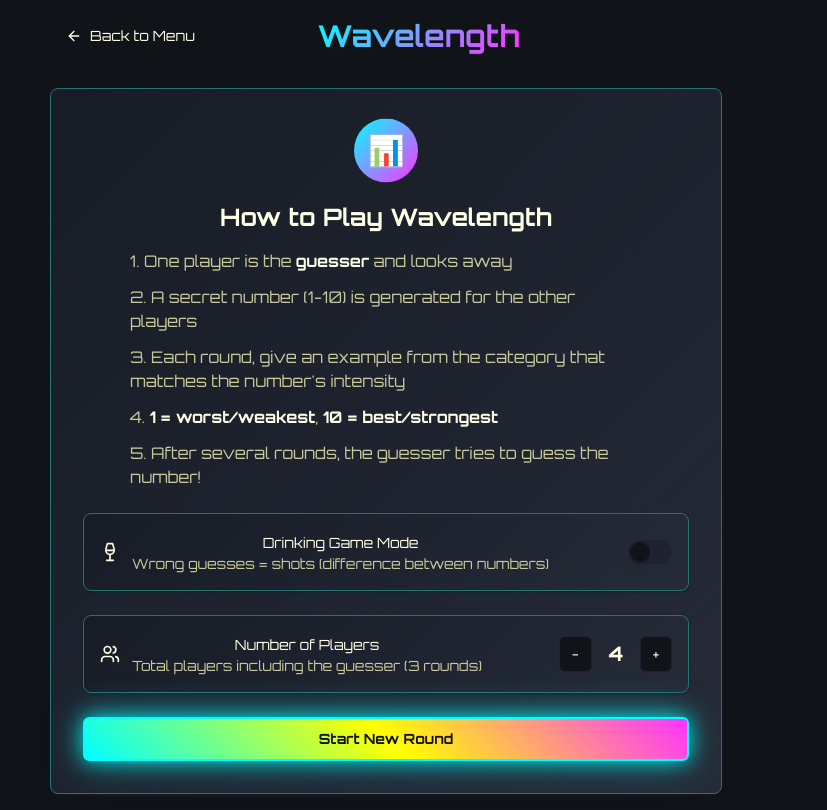
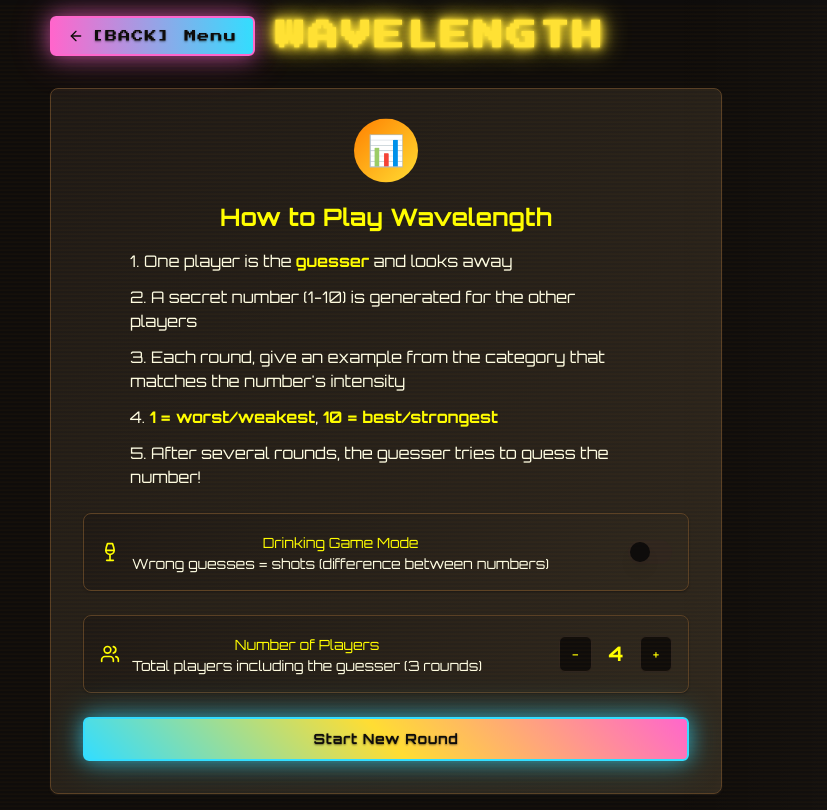
Before and after one commit to sambramahuang/chaoticgood, a React (Vite) app: page /wavelength in a window 1280 px wide. Shown: the whole page, without its empty margins (254-1081 px from the left). Built offline with nearby package versions, Linux system fonts and the light colour scheme.

Commit message:
Refine retro game aesthetic
Update the app's visual design to match the provided image.

```diff
--- a/src/index.css
+++ b/src/index.css
@@ -2,114 +2,101 @@
 @tailwind components;
 @tailwind utilities;
 
-/* Retro 90s Gaming Design System */
+/* Retro 90s Gaming Design System - Cozy Gaming Room Aesthetic */
 
 @layer base {
   :root {
-    --background: 220 20% 8%;
-    --foreground: 60 100% 95%;
+    /* Base Colors - Warm, dim gaming room lighting */
+    --background: 15 10 5;  /* Deep warm black */
+    --foreground: 255 240 220; /* Warm CRT glow */
 
-    --card: 220 25% 12%;
-    --card-foreground: 60 100% 95%;
+    --card: 25 15 10; /* Dark warm card background */
+    --card-foreground: 255 240 220;
 
-    --popover: 220 30% 10%;
-    --popover-foreground: 60 100% 95%;
+    --popover: 25 15 10;
+    --popover-foreground: 255 240 220;
 
-    --primary: 180 100% 50%;
-    --primary-foreground: 220 20% 8%;
+    --primary: 30 100% 50%; /* Warm orange like retro consoles */
+    --primary-foreground: 15 10 5;
 
-    --secondary: 300 100% 60%;
-    --secondary-foreground: 220 20% 8%;
+    --secondary: 45 80% 40%; /* Muted orange-brown */
+    --secondary-foreground: 255 240 220;
 
-    --muted: 220 15% 20%;
-    --muted-foreground: 60 30% 70%;
+    --muted: 20 12 8;
+    --muted-foreground: 200 150 120;
 
-    --accent: 60 100% 50%;
-    --accent-foreground: 220 20% 8%;
+    --accent: 190 100% 60%; /* Bright cyan for contrast */
+    --accent-foreground: 15 10 5;
 
-    --destructive: 0 100% 60%;
-    --destructive-foreground: 60 100% 95%;
+    --destructive: 0 80% 60%;
+    --destructive-foreground: 255 240 220;
 
-    --border: 180 50% 30%;
-    --input: 220 25% 15%;
-    --ring: 180 100% 50%;
+    --border: 30 40% 25%; /* Subtle warm border */
+    --input: 25 20% 15;
+    --ring: 30 100% 50%;
 
-    /* Retro 90s specific colors */
-    --neon-cyan: 180 100% 50%;
-    --neon-pink: 300 100% 60%;
-    --neon-yellow: 60 100% 50%;
-    --neon-green: 120 100% 50%;
-    --retro-dark: 220 20% 8%;
-    --retro-surface: 220 25% 12%;
-    --retro-grid: 180 50% 30%;
+    /* Gaming room inspired colors */
+    --neon-cyan: 190 100% 60%; /* Classic arcade cyan */
+    --neon-pink: 320 100% 70%; /* Hot magenta */
+    --neon-yellow: 50 100% 60%; /* Electric yellow */
+    --neon-green: 120 100% 50%; /* Electric green */
+    --retro-dark: 15 10 5; /* Deep background */
+    --retro-surface: 25 15 10; /* Card surface */
+    --retro-grid: 30 40% 25%; /* Grid lines */
 
-    /* Retro gradients */
-    --gradient-primary: linear-gradient(135deg, hsl(180 100% 50%), hsl(300 100% 60%));
-    --gradient-surface: linear-gradient(135deg, hsl(220 25% 12%), hsl(220 20% 18%));
-    --gradient-neon: linear-gradient(45deg, hsl(180 100% 50%), hsl(60 100% 50%), hsl(300 100% 60%));
-    --gradient-retro: linear-gradient(90deg, hsl(300 100% 60%), hsl(180 100% 50%));
+    /* Warm retro gradients */
+    --gradient-primary: linear-gradient(135deg, hsl(30 100% 50%), hsl(50 100% 60%));
+    --gradient-surface: linear-gradient(135deg, hsl(25 15 10%), hsl(35 20 15%));
+    --gradient-neon: linear-gradient(45deg, hsl(190 100% 60%), hsl(50 100% 60%), hsl(320 100% 70%));
+    --gradient-retro: linear-gradient(90deg, hsl(320 100% 70%), hsl(190 100% 60%));
 
-    /* Retro shadows and effects */
-    --shadow-neon: 0 0 20px hsl(180 100% 50% / 0.8), 0 0 40px hsl(180 100% 50% / 0.4);
-    --shadow-pink: 0 0 20px hsl(300 100% 60% / 0.8), 0 0 40px hsl(300 100% 60% / 0.4);
-    --shadow-retro: 0 4px 0 hsl(180 50% 30%), 0 8px 16px hsl(220 20% 8% / 0.8);
-    --shadow-card: 0 0 0 2px hsl(180 50% 30%), 0 4px 0 hsl(180 50% 25%), 0 8px 16px hsl(220 20% 8% / 0.8);
+    /* Cozy glow effects */
+    --shadow-neon: 0 0 20px hsl(190 100% 60% / 0.6), 0 0 40px hsl(190 100% 60% / 0.3);
+    --shadow-pink: 0 0 20px hsl(320 100% 70% / 0.6), 0 0 40px hsl(320 100% 70% / 0.3);
+    --shadow-retro: 0 4px 0 hsl(30 40% 20%), 0 8px 16px hsl(15 10 5 / 0.9);
+    --shadow-card: 0 0 0 2px hsl(30 40% 25%), 0 4px 0 hsl(30 40% 20%), 0 8px 20px hsl(15 10 5 / 0.9);
 
     --radius: 0.5rem;
 
-    --sidebar-background: 0 0% 98%;
-
-    --sidebar-foreground: 240 5.3% 26.1%;
-
-    --sidebar-primary: 240 5.9% 10%;
-
-    --sidebar-primary-foreground: 0 0% 98%;
-
-    --sidebar-accent: 240 4.8% 95.9%;
-
-    --sidebar-accent-foreground: 240 5.9% 10%;
-
-    --sidebar-border: 220 13% 91%;
-
-    --sidebar-ring: 217.2 91.2% 59.8%;
+    --sidebar-background: 25 15 10;
+    --sidebar-foreground: 255 240 220;
+    --sidebar-primary: 30 100% 50%;
+    --sidebar-primary-foreground: 15 10 5;
+    --sidebar-accent: 45 80% 40%;
+    --sidebar-accent-foreground: 255 240 220;
+    --sidebar-border: 30 40% 25%;
+    --sidebar-ring: 30 100% 50%;
   }
 
   .dark {
-    --background: 222.2 84% 4.9%;
-    --foreground: 210 40% 98%;
+    /* Enhanced dark mode for cozy gaming */
+    --background: 12 8 4;
+    --foreground: 255 245 230;
 
-    --card: 222.2 84% 4.9%;
-    --card-foreground: 210 40% 98%;
+    --card: 20 12 8;
+    --card-foreground: 255 245 230;
 
-    --popover: 222.2 84% 4.9%;
-    --popover-foreground: 210 40% 98%;
+    --popover: 20 12 8;
+    --popover-foreground: 255 245 230;
 
-    --primary: 210 40% 98%;
-    --primary-foreground: 222.2 47.4% 11.2%;
+    --primary: 25 100% 55%;
+    --primary-foreground: 12 8 4;
 
-    --secondary: 217.2 32.6% 17.5%;
-    --secondary-foreground: 210 40% 98%;
+    --secondary: 40 70% 35%;
+    --secondary-foreground: 255 245 230;
 
-    --muted: 217.2 32.6% 17.5%;
-    --muted-foreground: 215 20.2% 65.1%;
+    --muted: 18 10 6;
+    --muted-foreground: 180 130 100;
 
-    --accent: 217.2 32.6% 17.5%;
-    --accent-foreground: 210 40% 98%;
+    --accent: 185 100% 65%;
+    --accent-foreground: 12 8 4;
 
-    --destructive: 0 62.8% 30.6%;
-    --destructive-foreground: 210 40% 98%;
+    --destructive: 0 80% 60%;
+    --destructive-foreground: 255 245 230;
 
-    --border: 217.2 32.6% 17.5%;
-    --input: 217.2 32.6% 17.5%;
-    --ring: 212.7 26.8% 83.9%;
-    --sidebar-background: 240 5.9% 10%;
-    --sidebar-foreground: 240 4.8% 95.9%;
-    --sidebar-primary: 224.3 76.3% 48%;
-    --sidebar-primary-foreground: 0 0% 100%;
-    --sidebar-accent: 240 3.7% 15.9%;
-    --sidebar-accent-foreground: 240 4.8% 95.9%;
-    --sidebar-border: 240 3.7% 15.9%;
-    --sidebar-ring: 217.2 91.2% 59.8%;
+    --border: 25 30% 20%;
+    --input: 20 15% 12;
+    --ring: 25 100% 55%;
   }
 }
 
@@ -121,50 +108,136 @@
   body {
     @apply bg-background text-foreground;
     font-family: 'Orbitron', monospace;
-    background-image:
-      linear-gradient(rgba(0, 255, 255, 0.03) 1px, transparent 1px),
-      linear-gradient(90deg, rgba(0, 255, 255, 0.03) 1px, transparent 1px);
-    background-size: 20px 20px;
+    background:
+      radial-gradient(ellipse at top, hsl(25 15 10%) 0%, hsl(15 10 5%) 50%, hsl(12 8 4%) 100%),
+      repeating-linear-gradient(
+        90deg,
+        transparent,
+        transparent 2px,
+        rgba(255, 165, 0, 0.02) 2px,
+        rgba(255, 165, 0, 0.02) 4px
+      );
+    position: relative;
+    overflow-x: hidden;
+  }
+
+  /* CRT-style ambient glow */
+  body::before {
+    content: '';
+    position: fixed;
+    top: -50%;
+    left: -50%;
+    width: 200%;
+    height: 200%;
+    background: radial-gradient(
+      ellipse at center,
+      rgba(255, 165, 0, 0.05) 0%,
+      rgba(0, 255, 255, 0.03) 30%,
+      transparent 60%
+    );
+    pointer-events: none;
+    z-index: -1;
+    animation: ambient-glow 8s ease-in-out infinite;
+  }
+
+  @keyframes ambient-glow {
+    0%, 100% {
+      opacity: 0.6;
+      transform: scale(1) rotate(0deg);
+    }
+    50% {
+      opacity: 0.8;
+      transform: scale(1.1) rotate(2deg);
+    }
   }
 
   /* Retro pixel font utilities */
   .font-pixel {
     font-family: 'Press Start 2P', monospace;
+    letter-spacing: 0.1em;
   }
 
   .font-retro {
     font-family: 'Orbitron', monospace;
+    letter-spacing: 0.05em;
   }
 
-  /* Retro button effects */
+  /* Enhanced retro button effects */
   .retro-button {
     position: relative;
     border: 2px solid hsl(var(--border));
-    box-shadow: var(--shadow-retro);
-    transition: all 0.1s ease;
+    box-shadow:
+      inset 0 1px 0 rgba(255, 255, 255, 0.1),
+      inset 0 -1px 0 rgba(0, 0, 0, 0.2),
+      var(--shadow-retro);
+    transition: all 0.15s cubic-bezier(0.4, 0, 0.2, 1);
+    text-shadow: 0 1px 2px rgba(0, 0, 0, 0.5);
   }
 
   .retro-button:hover {
-    transform: translateY(-2px);
-    box-shadow: 0 6px 0 hsl(var(--border)), 0 10px 20px hsl(220 20% 8% / 0.8);
+    transform: translateY(-3px);
+    box-shadow:
+      inset 0 1px 0 rgba(255, 255, 255, 0.1),
+      inset 0 -1px 0 rgba(0, 0, 0, 0.2),
+      0 6px 0 hsl(var(--border)),
+      0 12px 24px hsl(15 10 5 / 0.6);
   }
 
   .retro-button:active {
-    transform: translateY(2px);
-    box-shadow: 0 2px 0 hsl(var(--border)), 0 4px 8px hsl(220 20% 8% / 0.8);
+    transform: translateY(1px);
+    box-shadow:
+      inset 0 1px 0 rgba(255, 255, 255, 0.1),
+      inset 0 -1px 0 rgba(0, 0, 0, 0.2),
+      0 2px 0 hsl(var(--border)),
+      0 4px 8px hsl(15 10 5 / 0.8);
   }
 
-  /* Neon glow animations */
-  @keyframes neon-pulse {
-    0%, 100% { text-shadow: 0 0 5px currentColor, 0 0 10px currentColor, 0 0 15px currentColor; }
-    50% { text-shadow: 0 0 2px currentColor, 0 0 5px currentColor, 0 0 8px currentColor; }
+  /* Enhanced neon glow animations */
+  @keyframes neon-flicker {
+    0%, 100% {
+      text-shadow:
+        0 0 5px currentColor,
+        0 0 10px currentColor,
+        0 0 20px currentColor,
+        0 0 35px currentColor;
+      filter: brightness(1.1);
+    }
+    25% {
+      text-shadow:
+        0 0 2px currentColor,
+        0 0 5px currentColor,
+        0 0 10px currentColor,
+        0 0 20px currentColor;
+      filter: brightness(0.9);
+    }
+    50% {
+      text-shadow:
+        0 0 8px currentColor,
+        0 0 15px currentColor,
+        0 0 25px currentColor,
+        0 0 45px currentColor;
+      filter: brightness(1.2);
+    }
+    75% {
+      text-shadow:
+        0 0 3px currentColor,
+        0 0 8px currentColor,
+        0 0 15px currentColor,
+        0 0 25px currentColor;
+      filter: brightness(1.0);
+    }
   }
 
   .neon-text {
-    animation: neon-pulse 2s ease-in-out infinite;
+    animation: neon-flicker 3s ease-in-out infinite;
   }
 
-  /* Retro scan line effect */
+  /* Retro scan line effect with CRT feel */
+  .retro-scan {
+    position: relative;
+    overflow: hidden;
+  }
+
   .retro-scan::before {
     content: '';
     position: absolute;
@@ -172,13 +245,41 @@
     left: 0;
     right: 0;
     bottom: 0;
+    background: repeating-linear-gradient(
+      0deg,
+      transparent,
+      transparent 2px,
+      rgba(255, 165, 0, 0.03) 2px,
+      rgba(255, 165, 0, 0.03) 4px
+    );
+    pointer-events: none;
+    animation: scan-lines 0.1s linear infinite;
+  }
+
+  .retro-scan::after {
+    content: '';
+    position: absolute;
+    top: 0;
+    left: -100%;
+    width: 100%;
+    height: 100%;
     background: linear-gradient(
-      transparent 50%,
-      rgba(0, 255, 255, 0.02) 50%,
-      rgba(0, 255, 255, 0.02) 52%,
-      transparent 52%
+      90deg,
+      transparent,
+      rgba(255, 255, 255, 0.08) 50%,
+      transparent
     );
-    background-size: 100% 4px;
-    pointer-events: none;
+    animation: scan-sweep 4s ease-in-out infinite;
+  }
+
+  @keyframes scan-lines {
+    0% { transform: translateY(0); }
+    100% { transform: translateY(4px); }
+  }
+
+  @keyframes scan-sweep {
+    0% { left: -100%; }
+    50% { left: 100%; }
+    100% { left: -100%; }
   }
 }
--- a/src/pages/Index.tsx
+++ b/src/pages/Index.tsx
@@ -10,7 +10,7 @@ const Index = () => {
     <div
       className="min-h-screen bg-background flex flex-col items-center justify-center p-4 relative"
       style={{
-        backgroundImage: `linear-gradient(rgba(12, 10, 20, 0.8), rgba(12, 10, 20, 0.8)), url(${heroImage})`,
+        backgroundImage: `linear-gradient(rgba(15, 8, 4, 0.85), rgba(12, 6, 3, 0.9)), url(${heroImage})`,
         backgroundSize: 'cover',
         backgroundPosition: 'center',
         backgroundAttachment: 'fixed'
--- a/src/pages/WavelengthGame.tsx
+++ b/src/pages/WavelengthGame.tsx
@@ -135,20 +135,20 @@ const WavelengthGame = () => {
   };
 
   return (
-    <div className="min-h-screen bg-background flex flex-col items-center justify-center p-4">
+    <div className="min-h-screen bg-background flex flex-col items-center justify-center p-4 retro-scan">
       <div className="w-full max-w-2xl space-y-8">
         <div className="flex items-center justify-between">
           <Button
-            variant="ghost"
+            variant="retro"
             onClick={() => navigate("/")}
-            className="flex items-center gap-2 hover:bg-secondary"
+            className="flex items-center gap-2 font-pixel text-xs"
           >
             <ArrowLeft className="h-4 w-4" />
-            Back to Menu
+            [BACK] Menu
           </Button>
 
-          <h1 className="text-3xl font-bold bg-gradient-primary bg-clip-text text-transparent">
-            Wavelength
+          <h1 className="text-3xl font-pixel font-bold text-neon-yellow neon-text">
+            WAVELENGTH
           </h1>
 
           <div className="w-24" />
```
